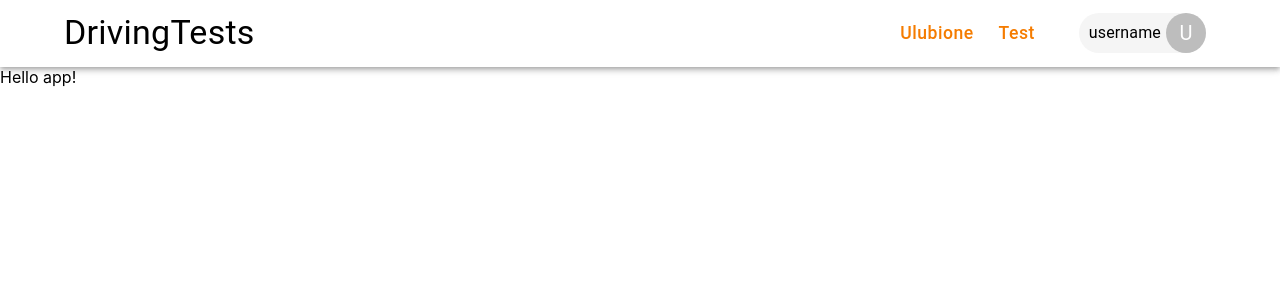
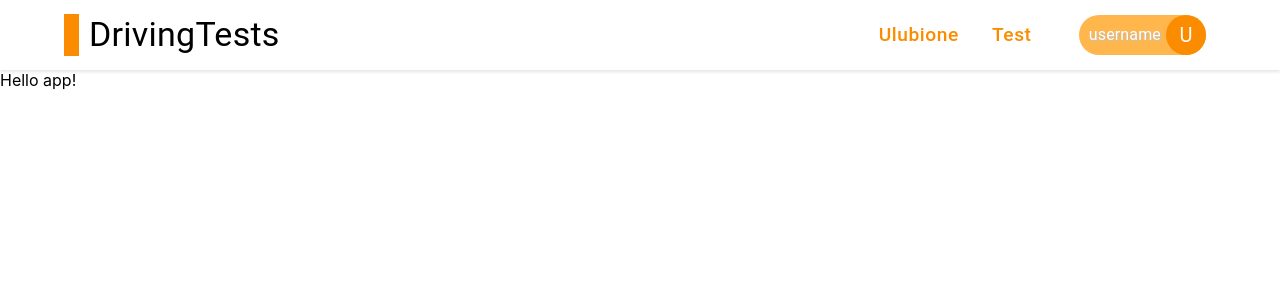
Before and after one commit to RafalM3211/testy-kierowcy, a React (Create React App) app: page / in a window 1280 px wide. Shown: the top 300 px of the page. Built offline with nearby package versions, Linux system fonts and the light colour scheme.

Commit message:
header styled

```diff
--- a/src/components/atoms/NavLink/NavLink.tsx
+++ b/src/components/atoms/NavLink/NavLink.tsx
@@ -9,7 +9,12 @@ export default function NavLink(props: Props) {
   return (
     <Button
       size="large"
-      sx={{ ...props?.sx, textTransform: "capitalize", fontSize: "1.1em" }}
+      sx={{
+        ...props?.sx,
+        textTransform: "capitalize",
+        fontSize: "1.2em",
+        mx: "5px",
+      }}
     >
       {props.children}
     </Button>
--- a/src/components/atoms/UserChip/UserChip.tsx
+++ b/src/components/atoms/UserChip/UserChip.tsx
@@ -9,12 +9,21 @@ export default function UserChip() {
         mx: "10px",
         ml: "30px",
         borderRadius: "50px",
-        bgcolor: "grey.100",
+        bgcolor: "primary.light",
         height: "min-content",
       }}
     >
-      <Typography sx={{ ml: "10px", mr: "5px" }}>username</Typography>
-      <Avatar>U</Avatar>
+      <Typography
+        sx={(theme) => ({
+          ml: "10px",
+          mr: "5px",
+          color: "common.white",
+          textShadow: `1px 1px 2px ${theme.palette.grey[400]}`,
+        })}
+      >
+        username
+      </Typography>
+      <Avatar sx={{ bgcolor: "primary.main" }}>U</Avatar>
     </Box>
   );
 }
--- a/src/components/patterns/Header/Header.tsx
+++ b/src/components/patterns/Header/Header.tsx
@@ -4,7 +4,13 @@ import NavLink from "../../atoms/NavLink/NavLink";
 
 export default function Header() {
   return (
-    <AppBar color="transparent" position="static">
+    <AppBar
+      sx={{
+        boxShadow: "0px 2px 3px rgba(0,0,0,0.1)",
+      }}
+      color="transparent"
+      position="static"
+    >
       <Container
         sx={{
           display: "flex",
@@ -14,7 +20,15 @@ export default function Header() {
         }}
         maxWidth="lg"
       >
-        <Typography variant="h4">DrivingTests</Typography>
+        <Typography
+          sx={(theme) => ({
+            pl: "10px",
+            borderLeft: `15px solid ${theme.palette.primary.main}`,
+          })}
+          variant="h4"
+        >
+          DrivingTests
+        </Typography>
         <Box component="nav" sx={{ display: "flex", alignItems: "center" }}>
           <NavLink to="/">ulubione</NavLink>
           <NavLink to="/">test</NavLink>
--- a/src/context/theme/theme.tsx
+++ b/src/context/theme/theme.tsx
@@ -13,7 +13,7 @@ const theme = createTheme({
     primary: {
       veryLight: "#ffe0b2",
       light: "#ffb74d",
-      main: "#f57c00",
+      main: "#fb8c00",
       dark: "#e65100",
     },
   },
```
